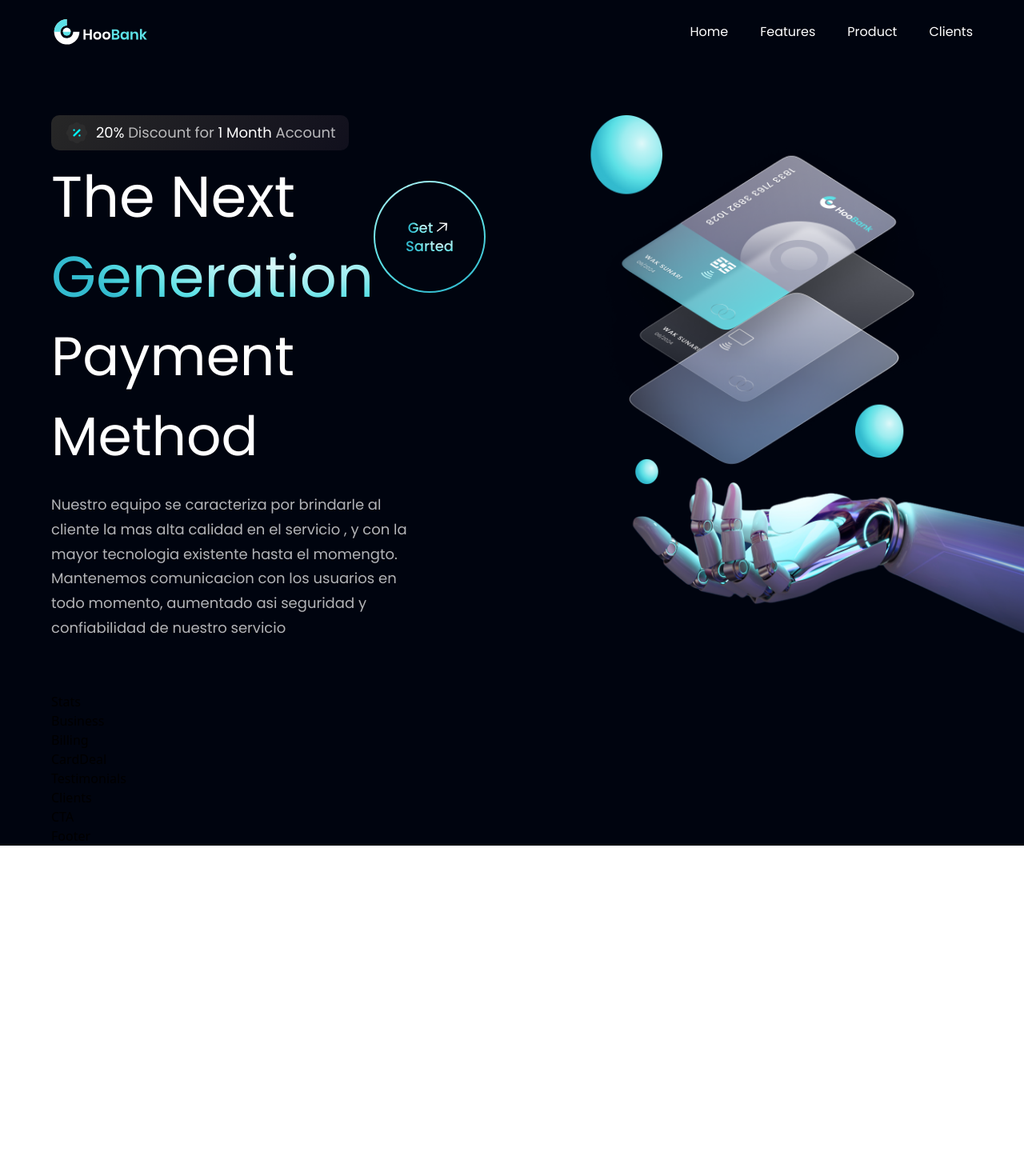
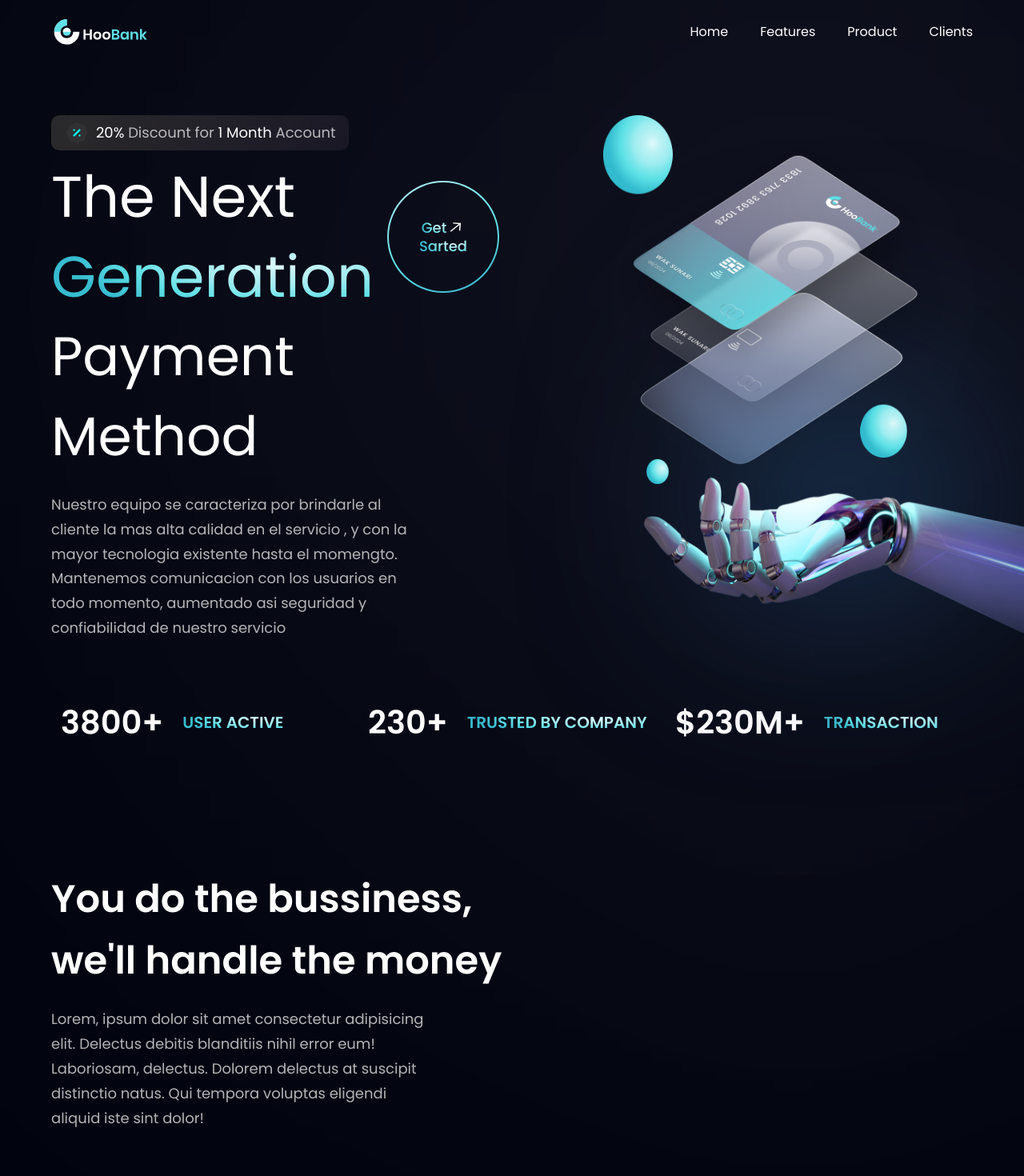
Before and after one commit to jorgeProgramaEn5/embiciate-de-cuba, a React (Vite) app: page / in a window 1280 px wide. Shown: the top 1470 px of the page at 80% size. Before the commit the page ends 1057 px from the top, so only its background shows below. Built offline with nearby package versions, Linux system fonts and the light colour scheme.

Commit message:
add business

```diff
--- a/src/Components/Business.jsx
+++ b/src/Components/Business.jsx
@@ -1,8 +1,23 @@
-import React from 'react'
+import React from 'react';
+import { features } from '../constants';
+import style, { layout } from '../style';
+
+
 
 const Business = () => {
   return (
-    <div>Business</div>
+    <section id='features' className={`${layout.section}`}>
+      <div className={layout.sectionInfo}>
+        <h2 className={style.heading2}>
+          You do the bussiness, <br className='sm:block hidden'/> we'll handle the money
+        </h2>
+        <p className={`${style.paragraph} max-w-[470px] mt-5`}>
+          Lorem, ipsum dolor sit amet consectetur adipisicing elit. Delectus debitis
+          blanditiis nihil error eum! Laboriosam, delectus. Dolorem delectus at suscipit
+          distinctio natus. Qui tempora voluptas eligendi aliquid iste sint dolor!
+        </p>
+      </div>
+    </section>
   )
 }
 
--- a/src/Components/Hero.jsx
+++ b/src/Components/Hero.jsx
@@ -35,8 +35,14 @@
         en todo momento, aumentado asi seguridad y confiabilidad de nuestro servicio
       </p>
     </div>
-    <div>
-      <img src={robot} alt="robot" className='w-[100%] h-[100%] relative z-[6]' />
+    <div className={`flex-1 flex ${styles.flexCenter} md:my-0 my-10 relative`}>
+      <img src={robot} alt="robot" className='w-[100%] h-[100%] relative z-[5]' />
+      <div className='absolute z-[0] w-[40%] h-[35%] top-0 pink__gradient'></div>
+      <div className='absolute z-[1] w-[80%] h-[80%] bottom-40 white__gradient  rounded-full'></div>
+      <div className='absolute z-[1] w-[50%] h-[50%] right-20 bottom-20 blue__gradient'></div>
+    </div>
+    <div className={`ss:hidden ${styles.flexCenter}`}>
+      <GetStarted/>
     </div>
   </section>
 )
--- a/src/Components/Stats.jsx
+++ b/src/Components/Stats.jsx
@@ -1,9 +1,23 @@
-import React from 'react'
+import React from 'react';
+import { stats } from '../constants';
+import style from '../style';
 
-const Stats = () => {
-  return (
-    <div>Stats</div>
-  )
-}
+const Stats = () => (
+  <section className={`${style.flexCenter} flex-wrap flex-row sm:mb-20 mb-6 text-white`}>
+    {stats.map(stat=>{
+      return (
+        <div key={stat.id} className={`flex-1 flex justify-start items-center `}>
+          <h4 className='font-poppins font-semibold xs:text-[40px] text-[30px] xs:leading-[53px] leading-[43px] m-3'>
+            {stat.value}
+          </h4>
+          <p className='font-poppins font-semibold xs:text-[20px] text-[15px] xs:leading-[26px] leading-[21px] text-gradient uppercase ml-3'>
+            {stat.title}
+          </p>
+        </div>
+      )
+    })}
+  </section>
+)
+
 
 export default Stats
```
